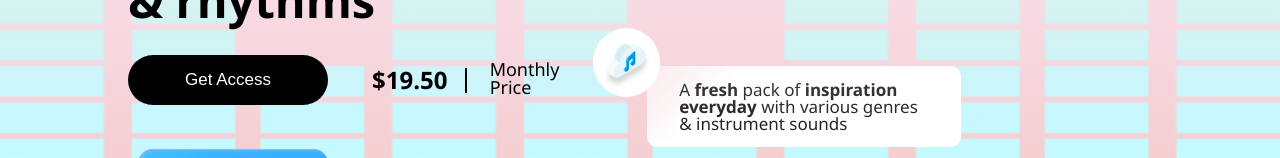
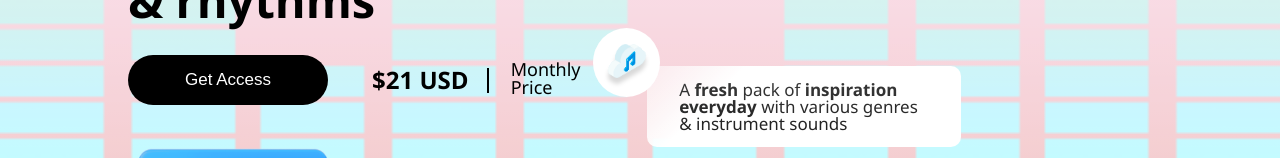
Before and after one commit to BrandonWingerAir/music-loops-membership-site, a plain HTML site: page index.html in a window 1280 px wide. Shown: the part 456-614 px from the top of the page. Drawn offline with Linux system fonts and the light colour scheme.

Commit message:
set price amount & add currency in hero section

```diff
--- a/index.html
+++ b/index.html
@@ -56,7 +56,7 @@
             <a href="https://patreon.com/ETLoops" target="_blank">Get Access</a>
           </button>
           <div>
-            <span>$19.50</span>
+            <span>$21 USD</span>
             <h5>Monthly Price</h5>
           </div>
         </div>
```
